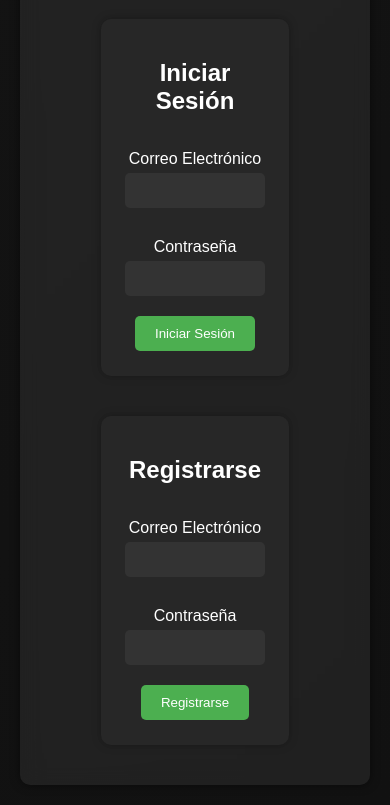
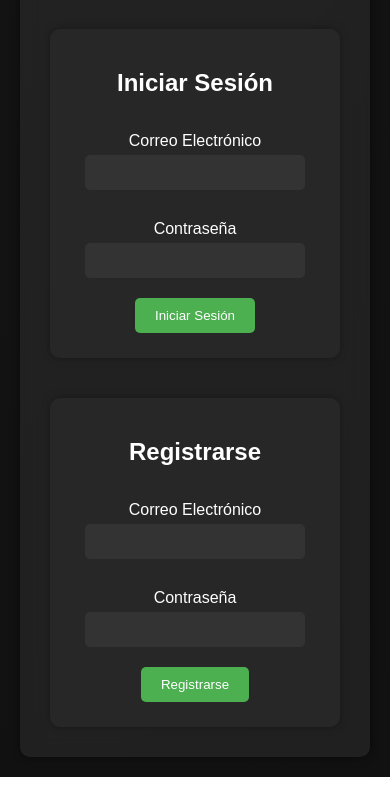
Before and after one commit to STG130/webprogreso, a website with bundled scripts: page index.html in a window 390 px wide. Shown: the part 102-907 px from the top of the page. After the commit the page ends 879 px from the top, so only its background shows below. Built offline with nearby package versions, Linux system fonts and the light colour scheme.

Commit message:
Login Updated

```diff
--- a/accountstyle.css
+++ b/accountstyle.css
@@ -11,36 +11,51 @@ body {
     box-sizing: border-box;
 }
 
+/* Contenedor principal */
 .container {
     background-color: rgba(105, 105, 105, 0.185);
     backdrop-filter: blur(10px);
-    padding: 20px 20px;
+    padding: 20px;
     border-radius: 10px;
     box-shadow: 0 0 10px rgba(0, 0, 0, 0.5);
     width: 100%;
     max-width: 1000px;
     text-align: center;
-    position: relative;
+    margin: 0 auto; /* Centra el contenedor */
 }
 
+/* Contenedor de las tarjetas de autenticación */
 #auth-container {
     display: flex;
-    justify-content: space-evenly; /* Espacio uniforme alrededor de las tarjetas */
-    align-items: flex-start; /* Alinea las tarjetas al principio de la columna */
+    justify-content: space-between;
     gap: 20px;
-    flex-wrap: nowrap; /* Evita que las tarjetas se envuelvan a la siguiente línea */
+    flex-wrap: nowrap; /* Asegura que las tarjetas no se apilen en pantallas grandes */
 }
 
+/* Estilo de las tarjetas de autenticación */
 .auth-card {
     background-color: rgba(42, 42, 42, 0.7);
     padding: 20px;
     border-radius: 10px;
     box-shadow: 0 0 10px rgba(0, 0, 0, 0.3);
-    flex: 1; /* Permite que las tarjetas ocupen espacio igual dentro del contenedor */
-    max-width: 48%; /* Limita el ancho máximo para asegurarse de que las tarjetas se alineen */
     text-align: center;
-    margin: 0; /* Elimina los márgenes para evitar que las tarjetas se desplacen */
+    width: 48%; /* Ocupa el 48% del contenedor en pantallas grandes */
+    margin: 10px;
 }
+
+/* Media query para pantallas pequeñas (móviles) */
+@media (max-width: 768px) {
+    #auth-container {
+        flex-wrap: wrap; /* Permite que las tarjetas se apilen en pantallas pequeñas */
+    }
+    .auth-card {
+        width: calc(100% - 40px); /* Ocupa casi todo el ancho con un margen de 20px */
+    }
+}
+
+
+
+
 
 form {
     display: flex;
@@ -48,18 +63,7 @@ form {
     align-items: center;
 }
 
-/* Media query para pantallas pequeñas (móviles) */
-@media (max-width: 768px) {
-    #auth-container {
-        flex-direction: column; /* Cambia la dirección a columna en lugar de fila */
-        align-items: center;
-    }
 
-    .auth-card {
-        width: 100%; /* Ocupa el 100% del contenedor en pantallas pequeñas */
-        margin-bottom: 20px; /* Agrega un margen inferior entre las tarjetas */
-    }
-}
 
 label {
     margin: 15px 0 5px 0;
```
